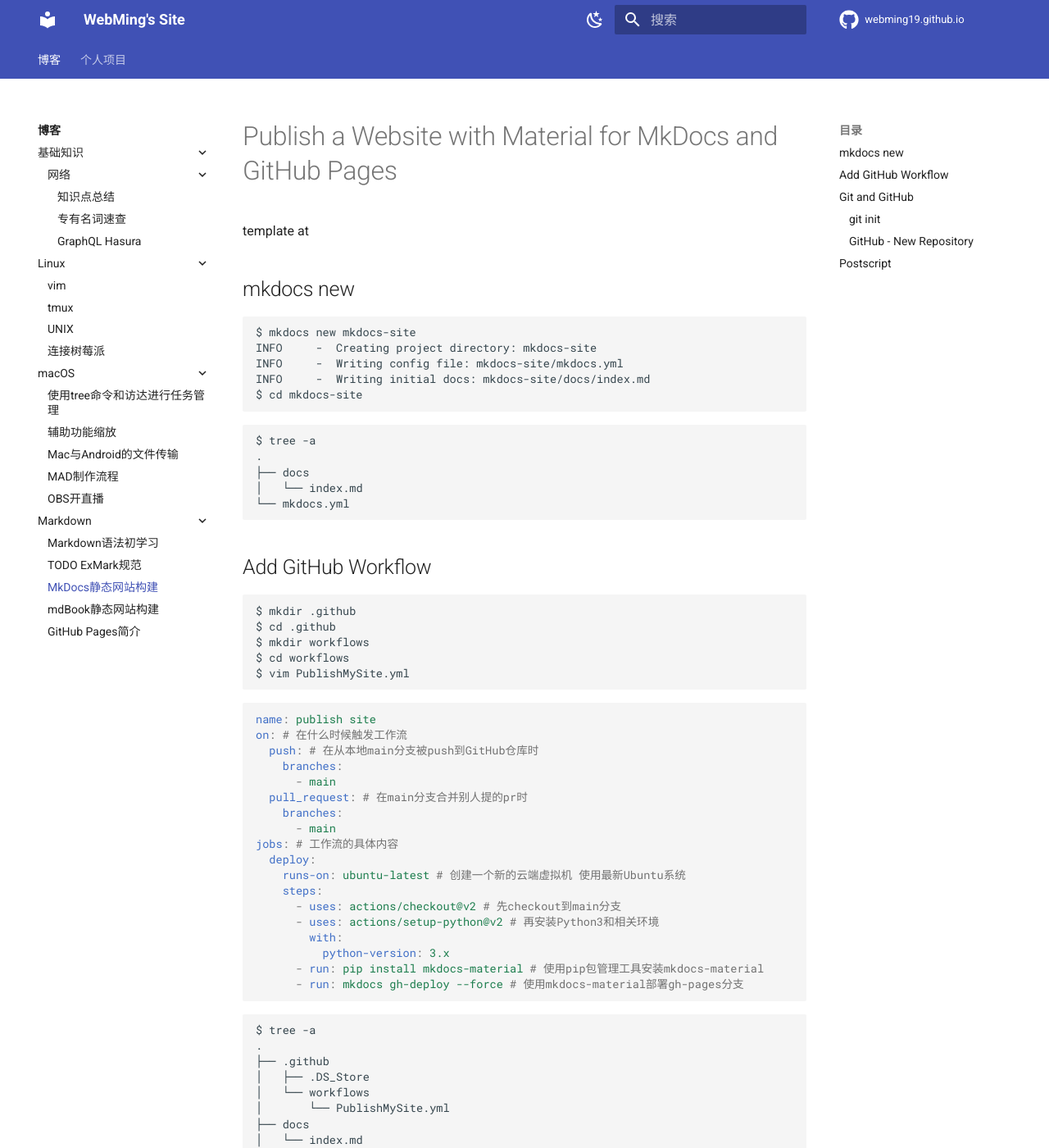
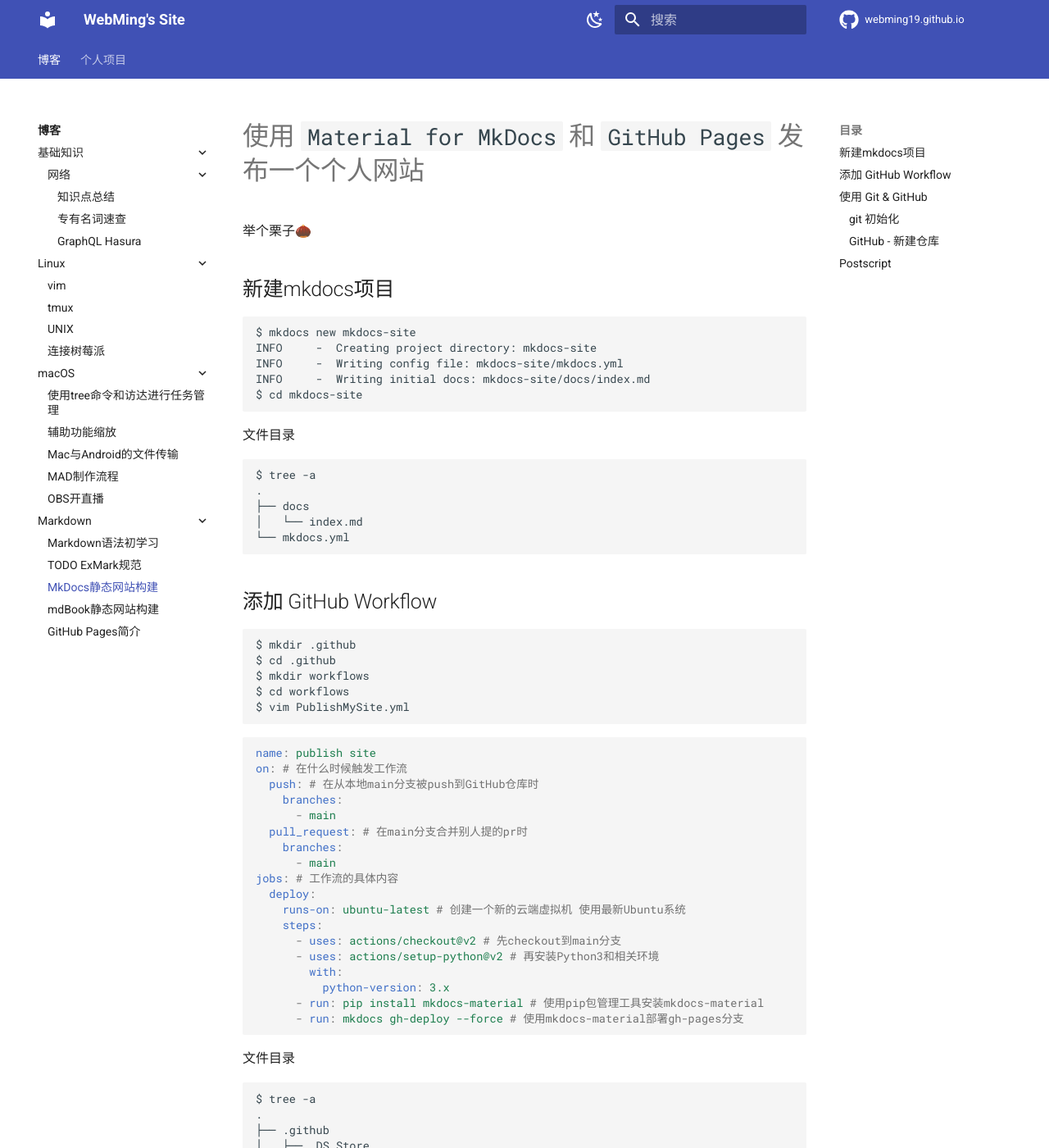
Before and after one commit to Webming19/Webming19.github.io, an MkDocs documentation site: the page built from docs/BLOG/Markdown/mkdocs-site.md, in a window 1280 px wide and 1400 px high. Shown: the whole window at 82% size. Built offline with MkDocs 1.6.1 and Material for MkDocs 9.7.7, drawn with Linux system fonts in a browser that asks for light colours; some of the changed text lies outside the part shown.

Commit message:
update(mkdocs-site): 更新mkdocs-site文档

````diff
--- a/docs/BLOG/Markdown/mkdocs-site.md
+++ b/docs/BLOG/Markdown/mkdocs-site.md
@@ -1,8 +1,9 @@
-# Publish a Website with Material for MkDocs and GitHub Pages
 
-template at
+# 使用 `Material for MkDocs` 和 `GitHub Pages` 发布一个个人网站
 
-## mkdocs new
+举个栗子🌰
+
+## 新建mkdocs项目
 
 ```
 $ mkdocs new mkdocs-site
@@ -11,7 +12,7 @@
 INFO     -  Writing initial docs: mkdocs-site/docs/index.md
 $ cd mkdocs-site
 ```
-
+文件目录
 ```
 $ tree -a
 .
@@ -20,7 +21,7 @@
 └── mkdocs.yml
 ```
 
-## Add GitHub Workflow
+## 添加 GitHub Workflow
 
 ```
 $ mkdir .github
@@ -50,7 +51,7 @@
       - run: pip install mkdocs-material # 使用pip包管理工具安装mkdocs-material
       - run: mkdocs gh-deploy --force # 使用mkdocs-material部署gh-pages分支
 ```
-
+文件目录
 ```
 $ tree -a
 .
@@ -63,9 +64,9 @@
 └── mkdocs.yml
 ```
 
-## Git and GitHub
+## 使用 Git & GitHub
 
-### git init
+### git 初始化
 
 ```
 $ git init
@@ -73,7 +74,7 @@
 $ git commit -m "init"
 ```
 
-### GitHub - New Repository
+### GitHub - 新建仓库
 
 GitHub > New Repository
 
````
